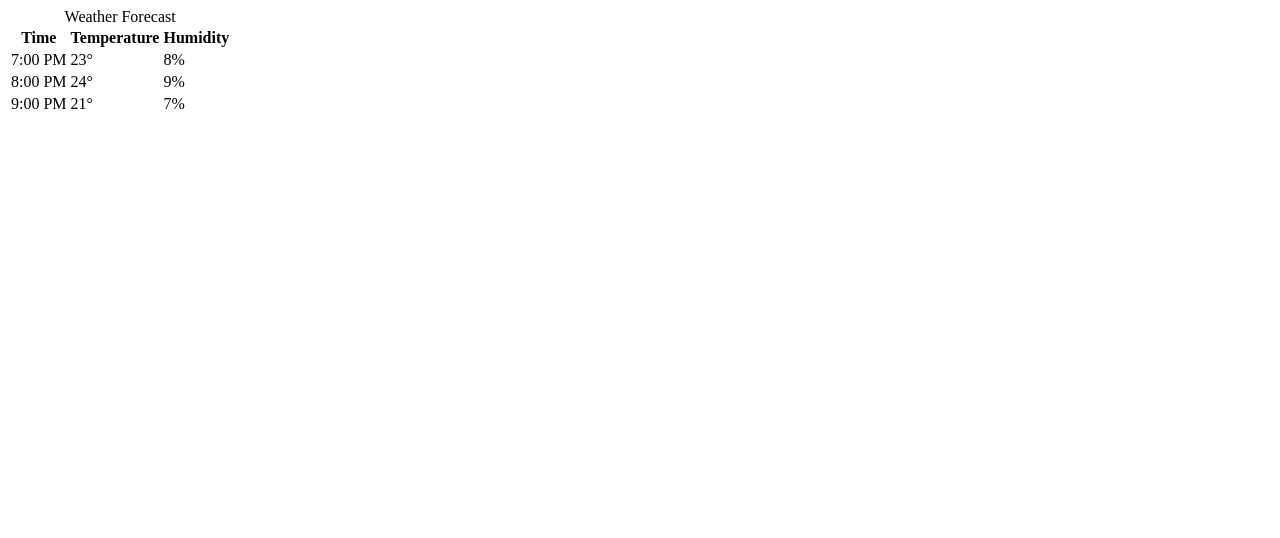
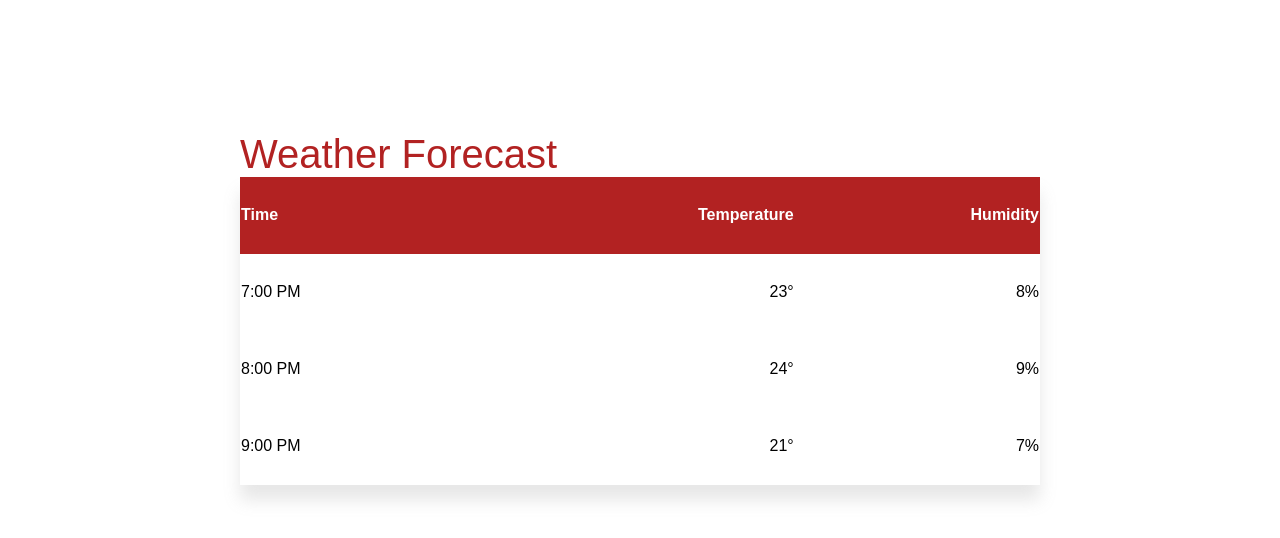
Before and after one commit to akmadsen/cpnt-270-assignment2, a plain HTML site: page index.html in a window 1280 px wide. Drawn offline with Linux system fonts and the light colour scheme.

Commit message:
Have the assignment 80% complete.... Table padding is an issue, and not all the Mock colours are integrated

```diff
--- a/css/styles.css
+++ b/css/styles.css
@@ -0,0 +1,52 @@
+/*
+ Table Exercise
+ ==============
+
+ Palette:
+ --------
+
+ #b22222
+ #ddd
+ #fff
+ */
+
+.flex-container {
+    min-height: 600px;
+    display: flex;
+    justify-content: center;
+    align-items: center;
+}
+
+.time {
+    text-align: left;
+}
+
+.temp, .humid {
+    text-align: right;
+}
+
+table * {
+    font-family: sans-serif;
+}
+
+table {
+    width: 800px;
+    box-shadow: 0 15px 16px 0px rgba(133, 133, 136, 0.2);
+    border-spacing: 0px;
+    border-collapse: collapse;
+}
+
+tr {
+    height: 77px;
+}
+
+caption {
+    text-align: left;
+    font-size: 40px;
+    color: #b22222;
+}
+
+thead {
+    background-color: #b22222;
+    color: white;
+}
--- a/index.html
+++ b/index.html
@@ -5,32 +5,33 @@
     <meta charset="UTF-8">
     <meta name="viewport" content="width=device-width, initial-scale=1.0">
     <meta http-equiv="X-UA-Compatible" content="ie=edge">
-    <title>Document</title>
+    <link rel="stylesheet" href="./css/styles.css">
+    <title>Assignment 2 - Tables</title>
 </head>
 
-<body>
+<body class="flex-container">
     <table>
         <caption>Weather Forecast</caption>
         <thead>
-            <th>Time</th>
-            <th>Temperature</th>
-            <th>Humidity</th>
+            <th class="time">Time</th>
+            <th class="temp">Temperature</th>
+            <th class="humid">Humidity</th>
         </thead>
         <tbody>
             <tr>
-                <td>7:00 PM</td>
-                <td>23&deg;</td>
-                <td>8%</td>
+                <td class="time">7:00 PM</td>
+                <td class="temp">23&deg;</td>
+                <td class="humid">8%</td>
             </tr>
             <tr>
-                <td>8:00 PM</td>
-                <td>24&deg;</td>
-                <td>9%</td>
+                <td class="time">8:00 PM</td>
+                <td class="temp">24&deg;</td>
+                <td class="humid">9%</td>
             </tr>
             <tr>
-                <td>9:00 PM</td>
-                <td>21&deg;</td>
-                <td>7%</td>
+                <td class="time">9:00 PM</td>
+                <td class="temp">21&deg;</td>
+                <td class="humid">7%</td>
             </tr>
         </tbody>
     </table>
```
